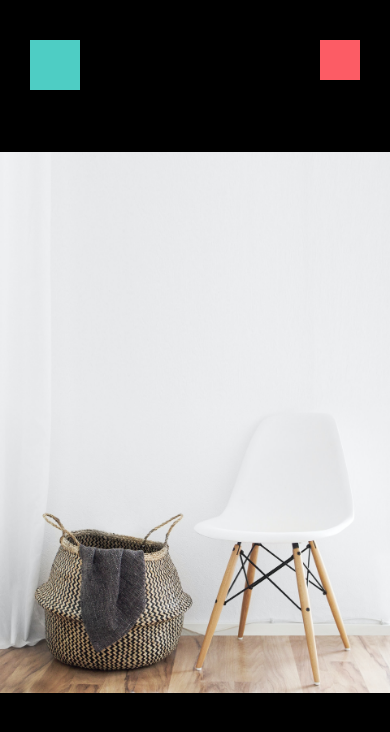
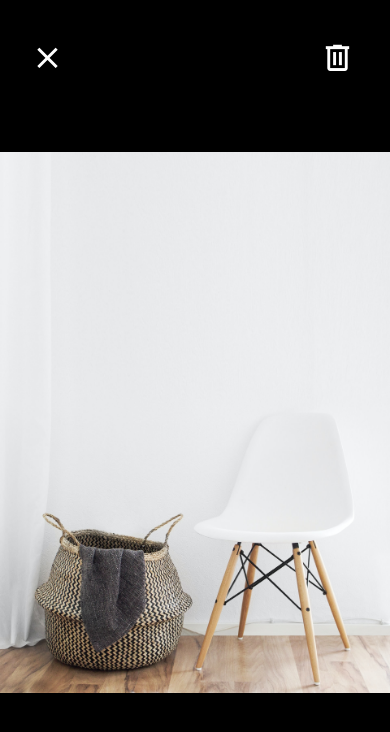
Before and after one commit to gbataglini/DoneWithIt, a React Native app: screen / in a window 390 px wide. Shown: the top 732 px of the page. Built offline with nearby package versions, Linux system fonts and the light colour scheme.

Commit message:
Added new components and Listing Details Screen

```diff
--- a/App.js
+++ b/App.js
@@ -1,19 +1,14 @@
-import { Dimensions, StyleSheet, Platform, StatusBar } from "react-native";
+import { View } from "react-native";
 import {
   useDimensions,
   useDeviceOrientation,
 } from "@react-native-community/hooks";
 import WelcomeScreen from "./app/screens/WelcomeScreen";
 import ViewImageScreen from "./app/screens/ViewImageScreen";
+import AppButton from "./app/components/AppButton";
+import Card from "./app/components/Card";
+import ListingDetailsScreen from "./app/screens/ListingDetailsScreen";
 
 export default function App() {
   return <ViewImageScreen />;
 }
-
-const styles = StyleSheet.create({
-  container: {
-    flex: 1,
-    backgroundColor: "#fff",
-    paddingTop: Platform.OS === "android" ? StatusBar.currentHeight : 0,
-  },
-});
--- /dev/null
+++ b/app/components/AppButton.js
@@ -0,0 +1,34 @@
+import React from "react";
+import { View, StyleSheet, Text, TouchableOpacity } from "react-native";
+import colours from "../config/colours";
+
+function AppButton({ title, onPress, colour = "primary" }) {
+  return (
+    <TouchableOpacity
+      style={[styles.button, { backgroundColor: colours[colour] }]}
+      onPress={onPress}
+    >
+      <Text style={styles.text}> {title}</Text>
+    </TouchableOpacity>
+  );
+}
+
+const styles = StyleSheet.create({
+  button: {
+    backgroundColor: colours.primary,
+    borderRadius: 25,
+    justifyContent: "center",
+    alignItems: "center",
+    padding: 15,
+    width: "100%",
+    marginVertical: 10,
+  },
+  text: {
+    color: colours.white,
+    fontSize: 18,
+    textTransform: "uppercase",
+    fontWeight: "bold",
+  },
+});
+
+export default AppButton;
--- /dev/null
+++ b/app/components/AppText.js
@@ -0,0 +1,15 @@
+import React from "react";
+import { Text, StyleSheet, Platform } from "react-native";
+
+function AppText({ children, style }) {
+  return <Text style={[styles.text, style]}>{children}</Text>;
+}
+
+const styles = StyleSheet.create({
+  text: {
+    fontSize: 18,
+    fontFamily: Platform.OS === "android" ? "Roboto" : "Avenir",
+  },
+});
+
+export default AppText;
--- /dev/null
+++ b/app/components/Card.js
@@ -0,0 +1,40 @@
+import React from "react";
+import { StyleSheet, View, Image } from "react-native";
+import colours from "../config/colours";
+import AppText from "./AppText";
+
+function Card({ title, subtitle, image }) {
+  return (
+    <View style={styles.card}>
+      <Image style={styles.image} source={image} />
+      <View style={styles.detailsContainer}>
+        <AppText style={styles.title}> {title}</AppText>
+        <AppText style={styles.subtitle}> {subtitle}</AppText>
+      </View>
+    </View>
+  );
+}
+
+const styles = StyleSheet.create({
+  card: {
+    borderRadius: 15,
+    backgroundColor: colours.white,
+    marginBottom: 20,
+    overflow: "hidden",
+  },
+  detailsContainer: {
+    padding: 20,
+  },
+  image: {
+    width: "100%",
+    height: 200,
+  },
+  title: {
+    marginBotton: 7,
+  },
+  subtitle: {
+    color: colours.secondary,
+    fontWeight: "bold",
+  },
+});
+export default Card;
--- /dev/null
+++ b/app/components/ListItem.js
@@ -0,0 +1,37 @@
+import React from "react";
+import { View, StyleSheet, Image } from "react-native";
+import AppText from "./AppText";
+import colours from "../config/colours";
+
+function ListItem({ image, title, subtitle }) {
+  return (
+    <View style={styles.container}>
+      <Image style={styles.image} source={image} />
+      <View>
+        <AppText style={styles.title}> {title} </AppText>
+        <AppText style={styles.subtitle}> {subtitle}</AppText>
+      </View>
+    </View>
+  );
+}
+
+const styles = StyleSheet.create({
+  container: {
+    flexDirection: "row",
+  },
+  image: {
+    width: 70,
+    height: 70,
+    borderRadius: 35,
+    marginRight: 10,
+  },
+  title: {
+    fontWeight: "500",
+    paddingTop: 5,
+  },
+  subtitle: {
+    color: colours.medium,
+    paddingTop: 2.5,
+  },
+});
+export default ListItem;
--- /dev/null
+++ b/app/config/colours.js
@@ -0,0 +1,7 @@
+export default {
+  primary: "#fc5c65",
+  secondary: "#4ecdc4",
+  black: "#000",
+  white: "#fff",
+  medium: "#6e6969",
+};
--- /dev/null
+++ b/app/screens/ListingDetailsScreen.js
@@ -0,0 +1,49 @@
+import React from "react";
+import { View, Image, StyleSheet } from "react-native";
+import AppText from "../components/AppText";
+import colours from "../config/colours";
+import ListItem from "../components/ListItem";
+
+function ListingDetailsScreen(props) {
+  return (
+    <View>
+      <Image style={styles.image} source={require("../assets/jacket.jpg")} />
+      <View style={styles.detailsContainer}>
+        <AppText style={styles.title}> Red jacket fors sale </AppText>
+        <AppText style={styles.price}>£100</AppText>
+        <View style={styles.userContainer}>
+          <ListItem
+            image={require("../assets/mosh.jpg")}
+            title="Mosh H."
+            subtitle="9 Listings"
+          />
+        </View>
+      </View>
+    </View>
+  );
+}
+
+const styles = StyleSheet.create({
+  image: {
+    width: "100%",
+    height: 300,
+  },
+  detailsContainer: {
+    padding: 20,
+  },
+  title: {
+    fontSize: 24,
+    fontWeight: 500,
+  },
+  price: {
+    color: colours.secondary,
+    fontWeight: "bold",
+    fontSize: 20,
+    marginVertical: 10,
+  },
+  userContainer: {
+    marginVertical: 40,
+  },
+});
+
+export default ListingDetailsScreen;
--- a/app/screens/ViewImageScreen.js
+++ b/app/screens/ViewImageScreen.js
@@ -1,11 +1,20 @@
 import React from "react";
-import { StyleSheet, Image, View, SafeAreaView } from "react-native";
+import { StyleSheet, Image, View } from "react-native";
+import { MaterialCommunityIcons } from "@expo/vector-icons";
 
 function ViewImageScreen(props) {
   return (
     <View style={styles.container}>
-      <View style={styles.closeButton} />
-      <View style={styles.deleteButton} />
+      <View style={styles.closeButton}>
+        <MaterialCommunityIcons name="close" color="white" size={35} />
+      </View>
+      <View style={styles.deleteButton}>
+        <MaterialCommunityIcons
+          name="trash-can-outline"
+          color="white"
+          size={35}
+        />
+      </View>
       <Image
         resizeMode="contain"
         style={styles.productImage}
@@ -30,7 +39,6 @@ const styles = StyleSheet.create({
   },
 
   closeButton: {
-    backgroundColor: "#4ECDC4",
     width: 50,
     height: 50,
     position: "absolute",
@@ -38,7 +46,6 @@ const styles = StyleSheet.create({
     left: 30,
   },
   deleteButton: {
-    backgroundColor: "#fc5c65",
     width: 40,
     height: 40,
     position: "absolute",
--- a/app/screens/WelcomeScreen.js
+++ b/app/screens/WelcomeScreen.js
@@ -1,18 +1,33 @@
 import React from "react";
 import { ImageBackground, StyleSheet, View, Image, Text } from "react-native";
+import AppButton from "../components/AppButton";
 
 function WelcomeScreen(props) {
   return (
     <ImageBackground
       source={require("../assets/background.jpg")}
       style={styles.background}
+      blurRadius={10}
     >
       <View style={styles.logoContainer}>
         <Image source={require("../assets/logo-red.png")} style={styles.logo} />
-        <Text>Sell what you don't need</Text>
+        <Text style={styles.tagline}>Sell what you don't need</Text>
       </View>
-      <View style={styles.loginButton}></View>
-      <View style={styles.registerButton}></View>
+      <View style={styles.buttonsContainer}>
+        <AppButton
+          title={"login"}
+          onPress={() => {
+            console.log("yo");
+          }}
+        />
+        <AppButton
+          title={"sign up"}
+          onPress={() => {
+            console.log("hi");
+          }}
+          colour="secondary"
+        />
+      </View>
     </ImageBackground>
   );
 }
@@ -23,21 +38,21 @@ const styles = StyleSheet.create({
     justifyContent: "flex-end",
     alignItems: "center",
   },
-  loginButton: {
-    width: "100%",
-    backgroundColor: "#fc5c65",
-    height: 70,
-  },
-  registerButton: {
-    width: "100%",
-    backgroundColor: "#4ECDC4",
-    height: 70,
-  },
   logoContainer: { position: "absolute", top: 70, alignItems: "center" },
   logo: {
     width: 100,
     height: 100,
   },
+  buttonsContainer: {
+    padding: 20,
+    width: "100%",
+  },
+  tagline: {
+    fontSize: 25,
+    fontWeight: "600",
+    paddingVertical: 20,
+    textTransform: "capitalize",
+  },
 });
 
 export default WelcomeScreen;
```
Also changed, not shown: app/assets/jacket.jpg (added), app/assets/mosh.jpg (added).
